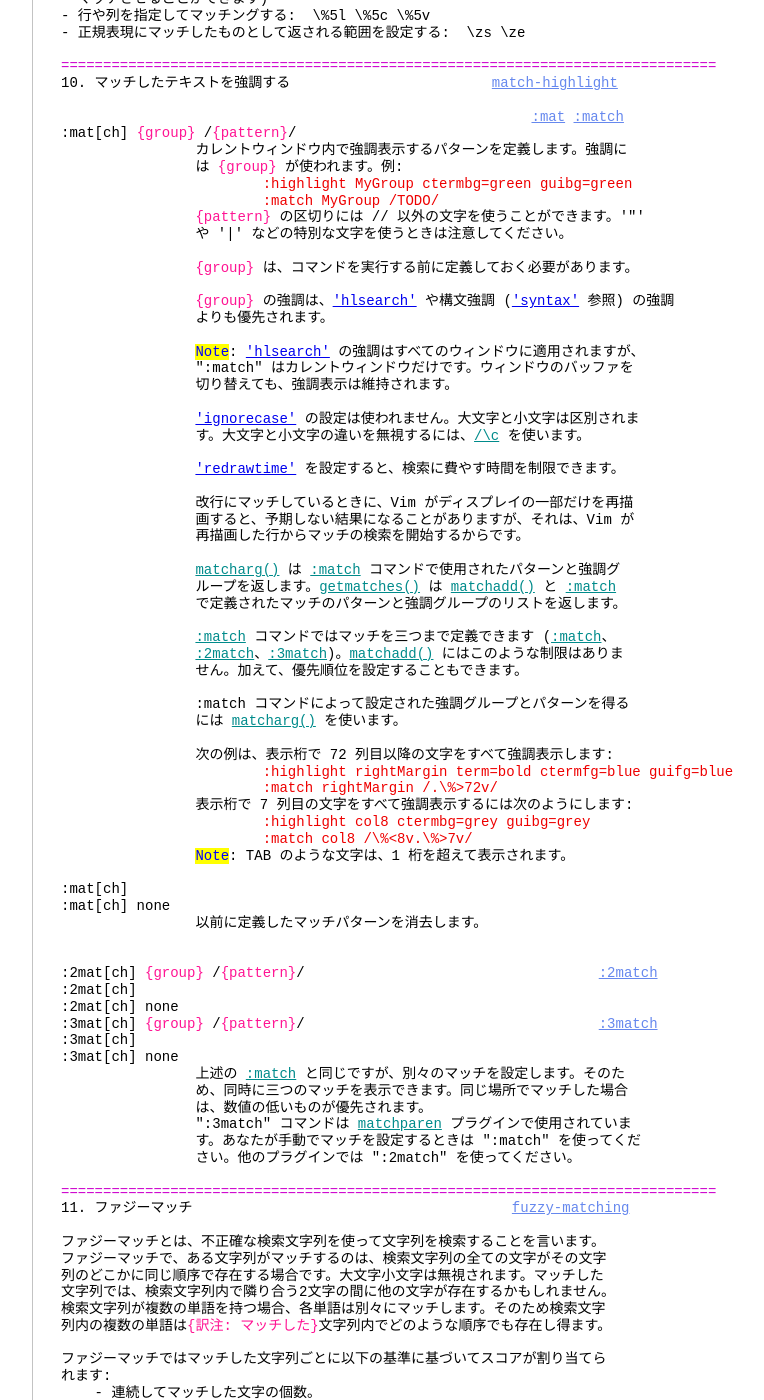
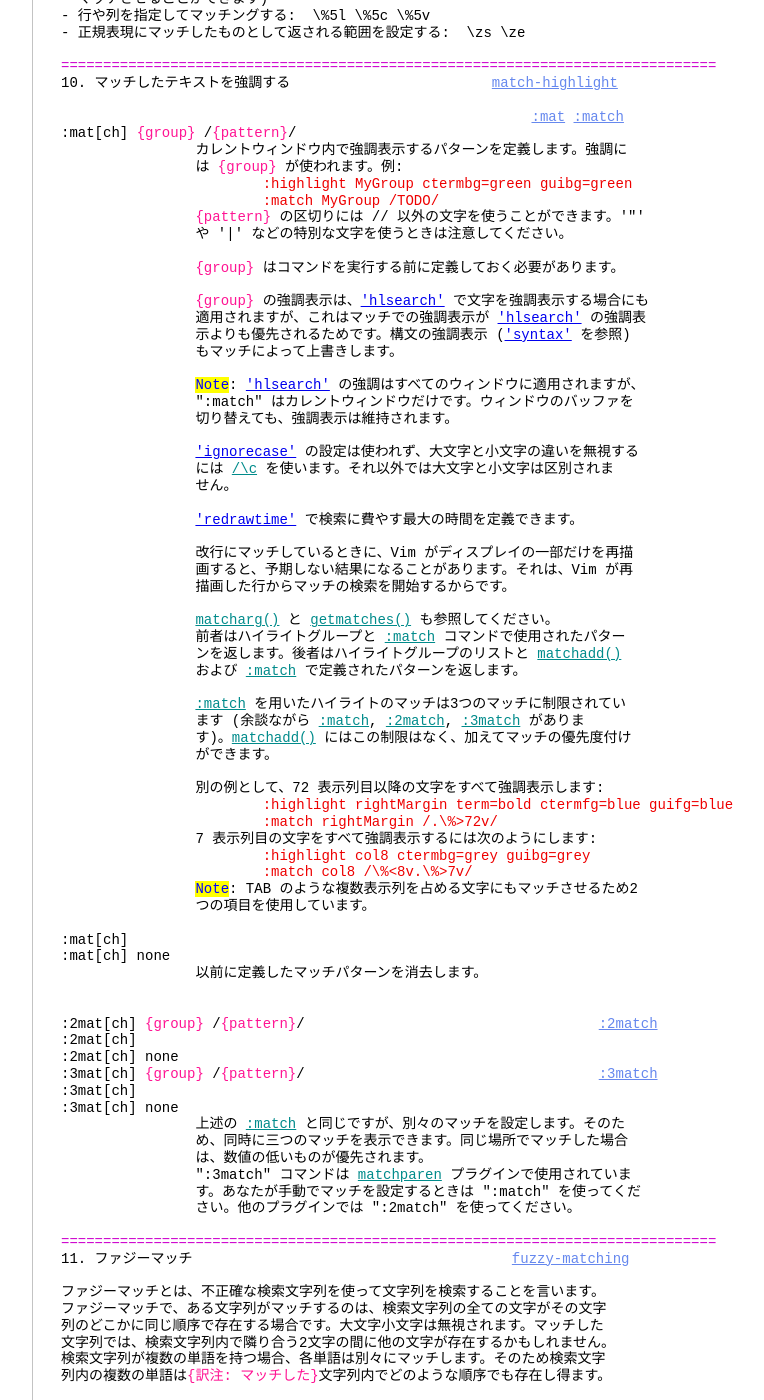
Before and after one commit to vim-jp/vimdoc-ja, a Jekyll site: the page built from pattern.html, in a window 1280 px wide and 1400 px high, scrolled down 23136 px. Shown: the whole window, without its empty margins (340-1104 px from the left). Built offline with Jekyll 4.4.1, drawn with Linux system fonts in a browser that asks for light colours; nearby versions of some CDN libraries; comment, search, counter and statistics services are not loaded.

Commit message:
Generated by GitHub workflow 3503388656
https://github.com/vim-jp/vimdoc-ja-working/actions/runs/3503388656

```diff
--- a/pattern.html
+++ b/pattern.html
@@ -1383,42 +1383,45 @@ Vim では、'^' と '$' は常に中間の改行にもマッチします。最
 &nbsp;&nbsp;&nbsp;&nbsp;&nbsp;&nbsp;&nbsp;&nbsp;&nbsp;&nbsp;&nbsp;&nbsp;&nbsp;&nbsp;&nbsp;&nbsp;<span class="Special">{pattern}</span>&nbsp;の区切りには // 以外の文字を使うことができます。'&quot;'<br>
 &nbsp;&nbsp;&nbsp;&nbsp;&nbsp;&nbsp;&nbsp;&nbsp;&nbsp;&nbsp;&nbsp;&nbsp;&nbsp;&nbsp;&nbsp;&nbsp;や '|' などの特別な文字を使うときは注意してください。<br>
 <br>
-&nbsp;&nbsp;&nbsp;&nbsp;&nbsp;&nbsp;&nbsp;&nbsp;&nbsp;&nbsp;&nbsp;&nbsp;&nbsp;&nbsp;&nbsp;&nbsp;<span class="Special">{group}</span>&nbsp;は、コマンドを実行する前に定義しておく必要があります。<br>
+&nbsp;&nbsp;&nbsp;&nbsp;&nbsp;&nbsp;&nbsp;&nbsp;&nbsp;&nbsp;&nbsp;&nbsp;&nbsp;&nbsp;&nbsp;&nbsp;<span class="Special">{group}</span>&nbsp;はコマンドを実行する前に定義しておく必要があります。<br>
 <br>
-&nbsp;&nbsp;&nbsp;&nbsp;&nbsp;&nbsp;&nbsp;&nbsp;&nbsp;&nbsp;&nbsp;&nbsp;&nbsp;&nbsp;&nbsp;&nbsp;<span class="Special">{group}</span>&nbsp;の強調は、<a class="Type" href="options.html#'hlsearch'">'hlsearch'</a>&nbsp;や構文強調 (<a class="Type" href="options.html#'syntax'">'syntax'</a>&nbsp;参照) の強調<br>
-&nbsp;&nbsp;&nbsp;&nbsp;&nbsp;&nbsp;&nbsp;&nbsp;&nbsp;&nbsp;&nbsp;&nbsp;&nbsp;&nbsp;&nbsp;&nbsp;よりも優先されます。<br>
+&nbsp;&nbsp;&nbsp;&nbsp;&nbsp;&nbsp;&nbsp;&nbsp;&nbsp;&nbsp;&nbsp;&nbsp;&nbsp;&nbsp;&nbsp;&nbsp;<span class="Special">{group}</span>&nbsp;の強調表示は、<a class="Type" href="options.html#'hlsearch'">'hlsearch'</a>&nbsp;で文字を強調表示する場合にも<br>
+&nbsp;&nbsp;&nbsp;&nbsp;&nbsp;&nbsp;&nbsp;&nbsp;&nbsp;&nbsp;&nbsp;&nbsp;&nbsp;&nbsp;&nbsp;&nbsp;適用されますが、これはマッチでの強調表示が&nbsp;<a class="Type" href="options.html#'hlsearch'">'hlsearch'</a>&nbsp;の強調表<br>
+&nbsp;&nbsp;&nbsp;&nbsp;&nbsp;&nbsp;&nbsp;&nbsp;&nbsp;&nbsp;&nbsp;&nbsp;&nbsp;&nbsp;&nbsp;&nbsp;示よりも優先されるためです。構文の強調表示 (<a class="Type" href="options.html#'syntax'">'syntax'</a>&nbsp;を参照)<br>
+&nbsp;&nbsp;&nbsp;&nbsp;&nbsp;&nbsp;&nbsp;&nbsp;&nbsp;&nbsp;&nbsp;&nbsp;&nbsp;&nbsp;&nbsp;&nbsp;もマッチによって上書きします。<br>
 <br>
 &nbsp;&nbsp;&nbsp;&nbsp;&nbsp;&nbsp;&nbsp;&nbsp;&nbsp;&nbsp;&nbsp;&nbsp;&nbsp;&nbsp;&nbsp;&nbsp;<span class="Todo">Note</span>:&nbsp;<a class="Type" href="options.html#'hlsearch'">'hlsearch'</a>&nbsp;の強調はすべてのウィンドウに適用されますが、<br>
 &nbsp;&nbsp;&nbsp;&nbsp;&nbsp;&nbsp;&nbsp;&nbsp;&nbsp;&nbsp;&nbsp;&nbsp;&nbsp;&nbsp;&nbsp;&nbsp;&quot;:match&quot; はカレントウィンドウだけです。ウィンドウのバッファを<br>
 &nbsp;&nbsp;&nbsp;&nbsp;&nbsp;&nbsp;&nbsp;&nbsp;&nbsp;&nbsp;&nbsp;&nbsp;&nbsp;&nbsp;&nbsp;&nbsp;切り替えても、強調表示は維持されます。<br>
 <br>
-&nbsp;&nbsp;&nbsp;&nbsp;&nbsp;&nbsp;&nbsp;&nbsp;&nbsp;&nbsp;&nbsp;&nbsp;&nbsp;&nbsp;&nbsp;&nbsp;<a class="Type" href="options.html#'ignorecase'">'ignorecase'</a>&nbsp;の設定は使われません。大文字と小文字は区別されま<br>
-&nbsp;&nbsp;&nbsp;&nbsp;&nbsp;&nbsp;&nbsp;&nbsp;&nbsp;&nbsp;&nbsp;&nbsp;&nbsp;&nbsp;&nbsp;&nbsp;す。大文字と小文字の違いを無視するには、<a class="Identifier" href="pattern.html#/\c">/\c</a>&nbsp;を使います。<br>
+&nbsp;&nbsp;&nbsp;&nbsp;&nbsp;&nbsp;&nbsp;&nbsp;&nbsp;&nbsp;&nbsp;&nbsp;&nbsp;&nbsp;&nbsp;&nbsp;<a class="Type" href="options.html#'ignorecase'">'ignorecase'</a>&nbsp;の設定は使われず、大文字と小文字の違いを無視する<br>
+&nbsp;&nbsp;&nbsp;&nbsp;&nbsp;&nbsp;&nbsp;&nbsp;&nbsp;&nbsp;&nbsp;&nbsp;&nbsp;&nbsp;&nbsp;&nbsp;には&nbsp;<a class="Identifier" href="pattern.html#/\c">/\c</a>&nbsp;を使います。それ以外では大文字と小文字は区別されま<br>
+&nbsp;&nbsp;&nbsp;&nbsp;&nbsp;&nbsp;&nbsp;&nbsp;&nbsp;&nbsp;&nbsp;&nbsp;&nbsp;&nbsp;&nbsp;&nbsp;せん。<br>
 <br>
-&nbsp;&nbsp;&nbsp;&nbsp;&nbsp;&nbsp;&nbsp;&nbsp;&nbsp;&nbsp;&nbsp;&nbsp;&nbsp;&nbsp;&nbsp;&nbsp;<a class="Type" href="options.html#'redrawtime'">'redrawtime'</a>&nbsp;を設定すると、検索に費やす時間を制限できます。<br>
+&nbsp;&nbsp;&nbsp;&nbsp;&nbsp;&nbsp;&nbsp;&nbsp;&nbsp;&nbsp;&nbsp;&nbsp;&nbsp;&nbsp;&nbsp;&nbsp;<a class="Type" href="options.html#'redrawtime'">'redrawtime'</a>&nbsp;で検索に費やす最大の時間を定義できます。<br>
 <br>
 &nbsp;&nbsp;&nbsp;&nbsp;&nbsp;&nbsp;&nbsp;&nbsp;&nbsp;&nbsp;&nbsp;&nbsp;&nbsp;&nbsp;&nbsp;&nbsp;改行にマッチしているときに、Vim がディスプレイの一部だけを再描<br>
-&nbsp;&nbsp;&nbsp;&nbsp;&nbsp;&nbsp;&nbsp;&nbsp;&nbsp;&nbsp;&nbsp;&nbsp;&nbsp;&nbsp;&nbsp;&nbsp;画すると、予期しない結果になることがありますが、それは、Vim が<br>
-&nbsp;&nbsp;&nbsp;&nbsp;&nbsp;&nbsp;&nbsp;&nbsp;&nbsp;&nbsp;&nbsp;&nbsp;&nbsp;&nbsp;&nbsp;&nbsp;再描画した行からマッチの検索を開始するからです。<br>
+&nbsp;&nbsp;&nbsp;&nbsp;&nbsp;&nbsp;&nbsp;&nbsp;&nbsp;&nbsp;&nbsp;&nbsp;&nbsp;&nbsp;&nbsp;&nbsp;画すると、予期しない結果になることがあります。それは、Vim が再<br>
+&nbsp;&nbsp;&nbsp;&nbsp;&nbsp;&nbsp;&nbsp;&nbsp;&nbsp;&nbsp;&nbsp;&nbsp;&nbsp;&nbsp;&nbsp;&nbsp;描画した行からマッチの検索を開始するからです。<br>
 <br>
-&nbsp;&nbsp;&nbsp;&nbsp;&nbsp;&nbsp;&nbsp;&nbsp;&nbsp;&nbsp;&nbsp;&nbsp;&nbsp;&nbsp;&nbsp;&nbsp;<a class="Identifier" href="builtin.html#matcharg()">matcharg()</a>&nbsp;は&nbsp;<a class="Identifier" href="pattern.html#:match">:match</a>&nbsp;コマンドで使用されたパターンと強調グ<br>
-&nbsp;&nbsp;&nbsp;&nbsp;&nbsp;&nbsp;&nbsp;&nbsp;&nbsp;&nbsp;&nbsp;&nbsp;&nbsp;&nbsp;&nbsp;&nbsp;ループを返します。<a class="Identifier" href="builtin.html#getmatches()">getmatches()</a>&nbsp;は&nbsp;<a class="Identifier" href="builtin.html#matchadd()">matchadd()</a>&nbsp;と&nbsp;<a class="Identifier" href="pattern.html#:match">:match</a><br>
-&nbsp;&nbsp;&nbsp;&nbsp;&nbsp;&nbsp;&nbsp;&nbsp;&nbsp;&nbsp;&nbsp;&nbsp;&nbsp;&nbsp;&nbsp;&nbsp;で定義されたマッチのパターンと強調グループのリストを返します。<br>
+&nbsp;&nbsp;&nbsp;&nbsp;&nbsp;&nbsp;&nbsp;&nbsp;&nbsp;&nbsp;&nbsp;&nbsp;&nbsp;&nbsp;&nbsp;&nbsp;<a class="Identifier" href="builtin.html#matcharg()">matcharg()</a>&nbsp;と&nbsp;<a class="Identifier" href="builtin.html#getmatches()">getmatches()</a>&nbsp;も参照してください。<br>
+&nbsp;&nbsp;&nbsp;&nbsp;&nbsp;&nbsp;&nbsp;&nbsp;&nbsp;&nbsp;&nbsp;&nbsp;&nbsp;&nbsp;&nbsp;&nbsp;前者はハイライトグループと&nbsp;<a class="Identifier" href="pattern.html#:match">:match</a>&nbsp;コマンドで使用されたパター<br>
+&nbsp;&nbsp;&nbsp;&nbsp;&nbsp;&nbsp;&nbsp;&nbsp;&nbsp;&nbsp;&nbsp;&nbsp;&nbsp;&nbsp;&nbsp;&nbsp;ンを返します。後者はハイライトグループのリストと&nbsp;<a class="Identifier" href="builtin.html#matchadd()">matchadd()</a><br>
+&nbsp;&nbsp;&nbsp;&nbsp;&nbsp;&nbsp;&nbsp;&nbsp;&nbsp;&nbsp;&nbsp;&nbsp;&nbsp;&nbsp;&nbsp;&nbsp;および&nbsp;<a class="Identifier" href="pattern.html#:match">:match</a>&nbsp;で定義されたパターンを返します。<br>
 <br>
-&nbsp;&nbsp;&nbsp;&nbsp;&nbsp;&nbsp;&nbsp;&nbsp;&nbsp;&nbsp;&nbsp;&nbsp;&nbsp;&nbsp;&nbsp;&nbsp;<a class="Identifier" href="pattern.html#:match">:match</a>&nbsp;コマンドではマッチを三つまで定義できます (<a class="Identifier" href="pattern.html#:match">:match</a>、<br>
-&nbsp;&nbsp;&nbsp;&nbsp;&nbsp;&nbsp;&nbsp;&nbsp;&nbsp;&nbsp;&nbsp;&nbsp;&nbsp;&nbsp;&nbsp;&nbsp;<a class="Identifier" href="pattern.html#:2match">:2match</a>、<a class="Identifier" href="pattern.html#:3match">:3match</a>)。<a class="Identifier" href="builtin.html#matchadd()">matchadd()</a>&nbsp;にはこのような制限はありま<br>
-&nbsp;&nbsp;&nbsp;&nbsp;&nbsp;&nbsp;&nbsp;&nbsp;&nbsp;&nbsp;&nbsp;&nbsp;&nbsp;&nbsp;&nbsp;&nbsp;せん。加えて、優先順位を設定することもできます。<br>
+&nbsp;&nbsp;&nbsp;&nbsp;&nbsp;&nbsp;&nbsp;&nbsp;&nbsp;&nbsp;&nbsp;&nbsp;&nbsp;&nbsp;&nbsp;&nbsp;<a class="Identifier" href="pattern.html#:match">:match</a>&nbsp;を用いたハイライトのマッチは3つのマッチに制限されてい<br>
+&nbsp;&nbsp;&nbsp;&nbsp;&nbsp;&nbsp;&nbsp;&nbsp;&nbsp;&nbsp;&nbsp;&nbsp;&nbsp;&nbsp;&nbsp;&nbsp;ます (余談ながら&nbsp;<a class="Identifier" href="pattern.html#:match">:match</a>,&nbsp;<a class="Identifier" href="pattern.html#:2match">:2match</a>,&nbsp;<a class="Identifier" href="pattern.html#:3match">:3match</a>&nbsp;がありま<br>
+&nbsp;&nbsp;&nbsp;&nbsp;&nbsp;&nbsp;&nbsp;&nbsp;&nbsp;&nbsp;&nbsp;&nbsp;&nbsp;&nbsp;&nbsp;&nbsp;す)。<a class="Identifier" href="builtin.html#matchadd()">matchadd()</a>&nbsp;にはこの制限はなく、加えてマッチの優先度付け<br>
+&nbsp;&nbsp;&nbsp;&nbsp;&nbsp;&nbsp;&nbsp;&nbsp;&nbsp;&nbsp;&nbsp;&nbsp;&nbsp;&nbsp;&nbsp;&nbsp;ができます。<br>
 <br>
-&nbsp;&nbsp;&nbsp;&nbsp;&nbsp;&nbsp;&nbsp;&nbsp;&nbsp;&nbsp;&nbsp;&nbsp;&nbsp;&nbsp;&nbsp;&nbsp;:match コマンドによって設定された強調グループとパターンを得る<br>
-&nbsp;&nbsp;&nbsp;&nbsp;&nbsp;&nbsp;&nbsp;&nbsp;&nbsp;&nbsp;&nbsp;&nbsp;&nbsp;&nbsp;&nbsp;&nbsp;には&nbsp;<a class="Identifier" href="builtin.html#matcharg()">matcharg()</a>&nbsp;を使います。<br>
-<br>
-&nbsp;&nbsp;&nbsp;&nbsp;&nbsp;&nbsp;&nbsp;&nbsp;&nbsp;&nbsp;&nbsp;&nbsp;&nbsp;&nbsp;&nbsp;&nbsp;次の例は、表示桁で 72 列目以降の文字をすべて強調表示します:<br>
+&nbsp;&nbsp;&nbsp;&nbsp;&nbsp;&nbsp;&nbsp;&nbsp;&nbsp;&nbsp;&nbsp;&nbsp;&nbsp;&nbsp;&nbsp;&nbsp;別の例として、72 表示列目以降の文字をすべて強調表示します:<br>
 <div class="helpExample">&nbsp;&nbsp;&nbsp;&nbsp;&nbsp;&nbsp;&nbsp;&nbsp;&nbsp;&nbsp;&nbsp;&nbsp;&nbsp;&nbsp;&nbsp;&nbsp;&nbsp;&nbsp;&nbsp;&nbsp;&nbsp;&nbsp;&nbsp;&nbsp;:highlight rightMargin term=bold ctermfg=blue guifg=blue<br>
 &nbsp;&nbsp;&nbsp;&nbsp;&nbsp;&nbsp;&nbsp;&nbsp;&nbsp;&nbsp;&nbsp;&nbsp;&nbsp;&nbsp;&nbsp;&nbsp;&nbsp;&nbsp;&nbsp;&nbsp;&nbsp;&nbsp;&nbsp;&nbsp;:match rightMargin /.\%&gt;72v/</div>
-&nbsp;&nbsp;&nbsp;&nbsp;&nbsp;&nbsp;&nbsp;&nbsp;&nbsp;&nbsp;&nbsp;&nbsp;&nbsp;&nbsp;&nbsp; 表示桁で 7 列目の文字をすべて強調表示するには次のようにします:<br>
+&nbsp;&nbsp;&nbsp;&nbsp;&nbsp;&nbsp;&nbsp;&nbsp;&nbsp;&nbsp;&nbsp;&nbsp;&nbsp;&nbsp;&nbsp; 7 表示列目の文字をすべて強調表示するには次のようにします:<br>
 <div class="helpExample">&nbsp;&nbsp;&nbsp;&nbsp;&nbsp;&nbsp;&nbsp;&nbsp;&nbsp;&nbsp;&nbsp;&nbsp;&nbsp;&nbsp;&nbsp;&nbsp;&nbsp;&nbsp;&nbsp;&nbsp;&nbsp;&nbsp;&nbsp;&nbsp;:highlight col8 ctermbg=grey guibg=grey<br>
 &nbsp;&nbsp;&nbsp;&nbsp;&nbsp;&nbsp;&nbsp;&nbsp;&nbsp;&nbsp;&nbsp;&nbsp;&nbsp;&nbsp;&nbsp;&nbsp;&nbsp;&nbsp;&nbsp;&nbsp;&nbsp;&nbsp;&nbsp;&nbsp;:match col8 /\%&lt;8v.\%&gt;7v/</div>
-&nbsp;&nbsp;&nbsp;&nbsp;&nbsp;&nbsp;&nbsp;&nbsp;&nbsp;&nbsp;&nbsp;&nbsp;&nbsp;&nbsp;&nbsp;&nbsp;<span class="Todo">Note</span>: TAB のような文字は、1 桁を超えて表示されます。<br>
+&nbsp;&nbsp;&nbsp;&nbsp;&nbsp;&nbsp;&nbsp;&nbsp;&nbsp;&nbsp;&nbsp;&nbsp;&nbsp;&nbsp;&nbsp;&nbsp;<span class="Todo">Note</span>: TAB のような複数表示列を占める文字にもマッチさせるため2<br>
+&nbsp;&nbsp;&nbsp;&nbsp;&nbsp;&nbsp;&nbsp;&nbsp;&nbsp;&nbsp;&nbsp;&nbsp;&nbsp;&nbsp;&nbsp;&nbsp;つの項目を使用しています。<br>
 <br>
 :mat[ch]<br>
 :mat[ch] none<br>
@@ -1437,7 +1440,7 @@ Vim では、'^' と '$' は常に中間の改行にもマッチします。最
 &nbsp;&nbsp;&nbsp;&nbsp;&nbsp;&nbsp;&nbsp;&nbsp;&nbsp;&nbsp;&nbsp;&nbsp;&nbsp;&nbsp;&nbsp;&nbsp;&quot;:3match&quot; コマンドは&nbsp;<a class="Identifier" href="pi_paren.html#matchparen">matchparen</a>&nbsp;プラグインで使用されていま<br>
 &nbsp;&nbsp;&nbsp;&nbsp;&nbsp;&nbsp;&nbsp;&nbsp;&nbsp;&nbsp;&nbsp;&nbsp;&nbsp;&nbsp;&nbsp;&nbsp;す。あなたが手動でマッチを設定するときは &quot;:match&quot; を使ってくだ<br>
 &nbsp;&nbsp;&nbsp;&nbsp;&nbsp;&nbsp;&nbsp;&nbsp;&nbsp;&nbsp;&nbsp;&nbsp;&nbsp;&nbsp;&nbsp;&nbsp;さい。他のプラグインでは &quot;:2match&quot; を使ってください。<br>
-&nbsp;<br>
+<br>
 <span class="PreProc">==============================================================================</span><br>
 11. ファジーマッチ&nbsp;&nbsp;&nbsp;&nbsp;&nbsp;&nbsp;&nbsp;&nbsp;&nbsp;&nbsp;&nbsp;&nbsp;&nbsp;&nbsp;&nbsp;&nbsp;&nbsp;&nbsp;&nbsp;&nbsp;&nbsp;&nbsp;&nbsp;&nbsp;&nbsp;&nbsp;&nbsp;&nbsp;&nbsp;&nbsp;&nbsp;&nbsp;&nbsp;&nbsp;&nbsp;&nbsp;&nbsp;&nbsp;<a class="Constant" href="pattern.html#fuzzy-matching" name="fuzzy-matching">fuzzy-matching</a><br>
 <br>
```
